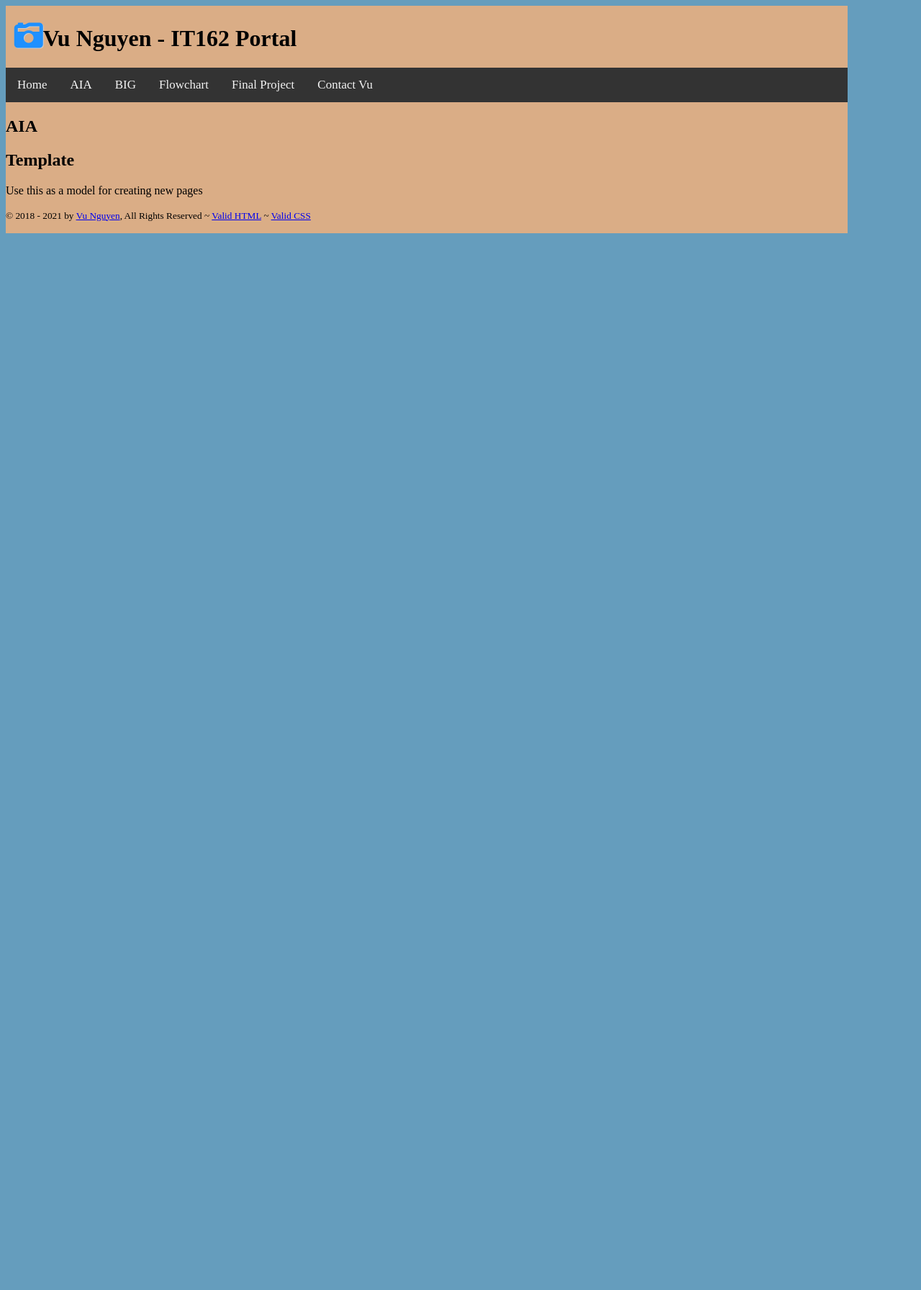
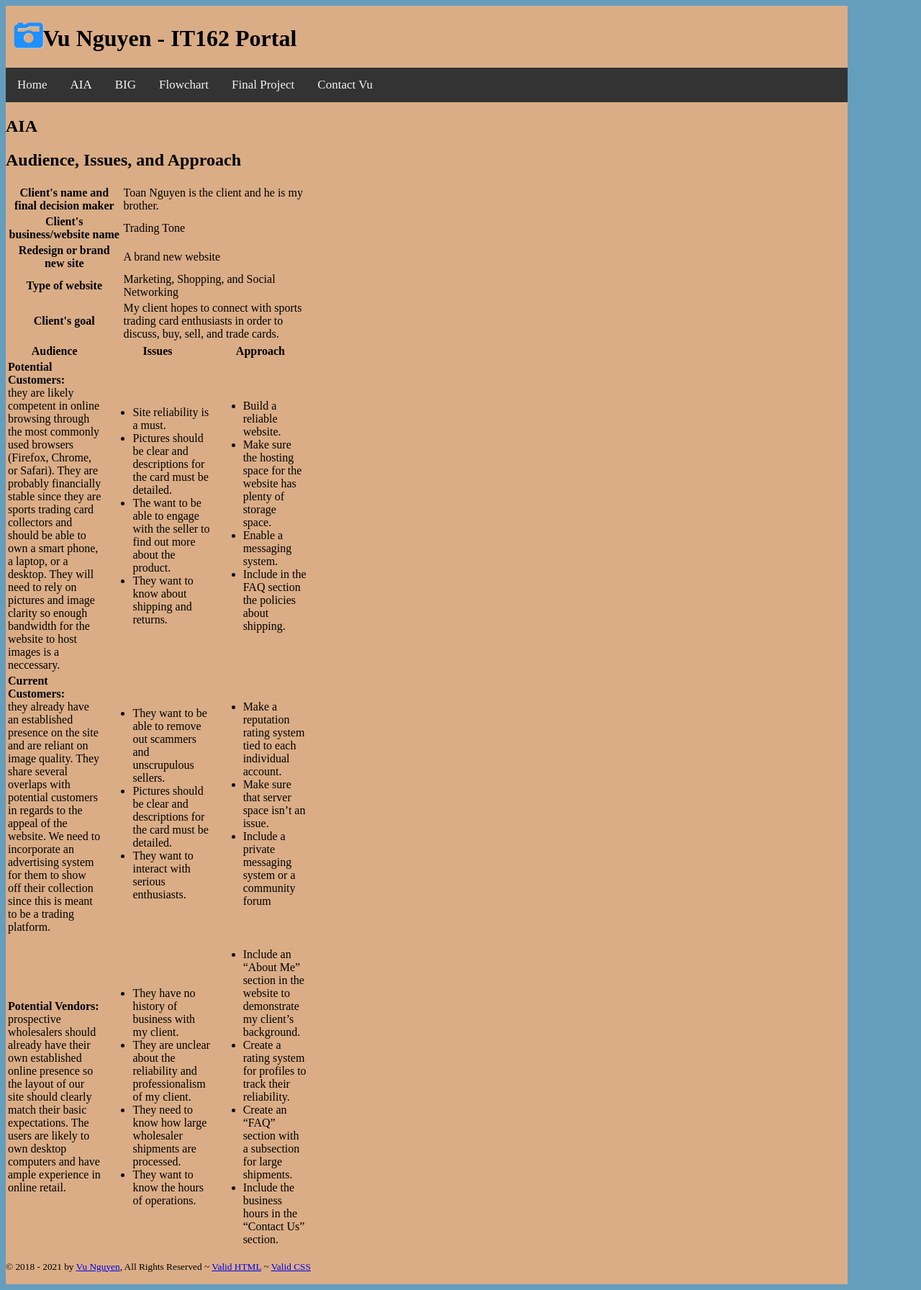
Before and after one commit to catclops/IT162-3202, a PHP site: page /aia.php in a window 1280 px wide. Shown: the whole page at 72% size. Before the commit the page ends 324 px from the top, so only its background shows below. Run offline with PHP 8.4, Linux system fonts and the light colour scheme; some libraries are stand-ins or nearby versions.

Commit message:
AIA Assignment upload

```diff
--- a/aia.php
+++ b/aia.php
@@ -1,6 +1,97 @@
 <?php include "includes/header.php";?>
 
-<h2 class="subheader">Template</h2>
-<p>Use this as a model for creating new pages</p>
+<h2 class="subheader">Audience, Issues, and Approach</h2>
+<section>
+<table class="client">
+              <tr>
+                   <th>Client's name and final decision maker</th>
+                   <td>Toan Nguyen is the client and he is my brother.</td>
+              </tr>
+              <tr>
+                   <th>Client's business/website name</th>
+                   <td>Trading Tone</td>
+              </tr>
+              <tr>
+                   <th>Redesign or brand new site</th>
+                   <td>A brand new website</td>
+              </tr>
+              <tr>
+                   <th>Type of website</th>
+                   <td>Marketing, Shopping, and Social Networking</td>
+              </tr>
+              <tr>
+                   <th>Client's goal</th>
+                   <td>My client hopes to connect with sports trading card enthusiasts in order to discuss, buy, sell, and trade cards.</td>
+              </tr>
+         </table>
+
+<table class="audience">
+              <tr>
+                   <th>Audience</th>
+                   <th>Issues</th>
+                   <th>Approach</th>
+              </tr>
+              <tr>
+                   <td><strong>Potential Customers:</strong><br>
+                       they are likely competent in online browsing through the most commonly used browsers (Firefox, Chrome, or Safari). They are probably financially stable since they are sports trading card collectors and should be able to own a smart phone, a laptop, or a desktop. They will need to rely on pictures and image clarity so enough bandwidth for the website to host images is a neccessary.
+                   </td>
+                   <td>
+                   <ul>
+                     <li>Site reliability is a must.</li>
+                     <li>Pictures should be clear and descriptions for the card must be detailed.</li>
+                     <li>The want to be able to engage with the seller to find out more about the product.</li>
+                     <li>They want to know about shipping and returns.</li>
+                    </ul>
+                     </td>
+                   <td>
+                   <ul>
+                     <li>Build a reliable website.</li>
+                     <li>Make sure the hosting space for the website has plenty of storage space.</li>
+                     <li>Enable a messaging system.</li>
+                     <li>Include in the FAQ section the policies about shipping.</li>
+                    </ul>
+                     </td>
+              </tr>
+              <tr>
+                  <td><strong>Current Customers:</strong><br>
+                        they already have an established presence on the site and are reliant on image quality. They share several overlaps with potential customers in regards to the appeal of the website. We need to incorporate an advertising system for them to show off their collection since this is meant to be a trading platform.</td>
+                   <td>
+                   <ul>
+                      <li>They want to be able to remove out scammers and unscrupulous sellers.</li>
+                      <li>Pictures should be clear and descriptions for the card must be detailed.</li>
+                      <li>They want to interact with serious enthusiasts.</li>
+                    </ul></td>
+                   <td>
+                   <ul>
+                     <li>Make a reputation rating system tied to each individual account.</li>
+                     <li>Make sure that server space isn’t an issue.</li>
+                     <li>Include a private messaging system or a community forum</li>
+                       </ul>
+
+                  </td>
+              </tr>
+              <tr>
+                   <td><strong>Potential Vendors:</strong><br>
+                       prospective wholesalers should already have their own established online presence so the layout of our site should clearly match their basic expectations. The users are likely to own desktop computers and have ample experience in online retail. </td>
+                   <td>
+                   <ul>
+                     <li>They have no history of business with my client.</li>
+                     <li>They are unclear about the reliability and professionalism of my client.</li>
+                     <li>They need to know how large wholesaler shipments are processed.</li>
+                     <li>They want to know the hours of operations.</li>
+                    </ul>
+                     </td>
+                   <td>
+                   <ul>
+                     <li>Include an “About Me” section in the website to demonstrate my client’s background.</li>
+                     <li>Create a rating system for profiles to track their reliability.</li>
+                     <li>Create an “FAQ” section with a subsection for large shipments.</li>
+                     <li>Include the business hours in the “Contact Us” section.</li>
+                    </ul>
+                     </td>
+              </tr>
+
+         </table>
+     </section>
 
 <?php include "includes/footer.php";?>
```
